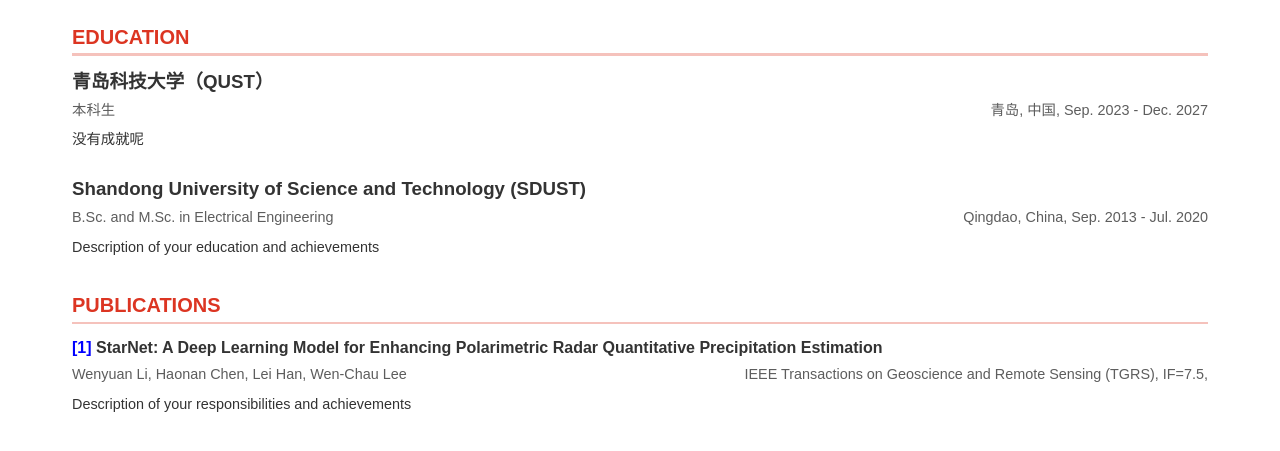
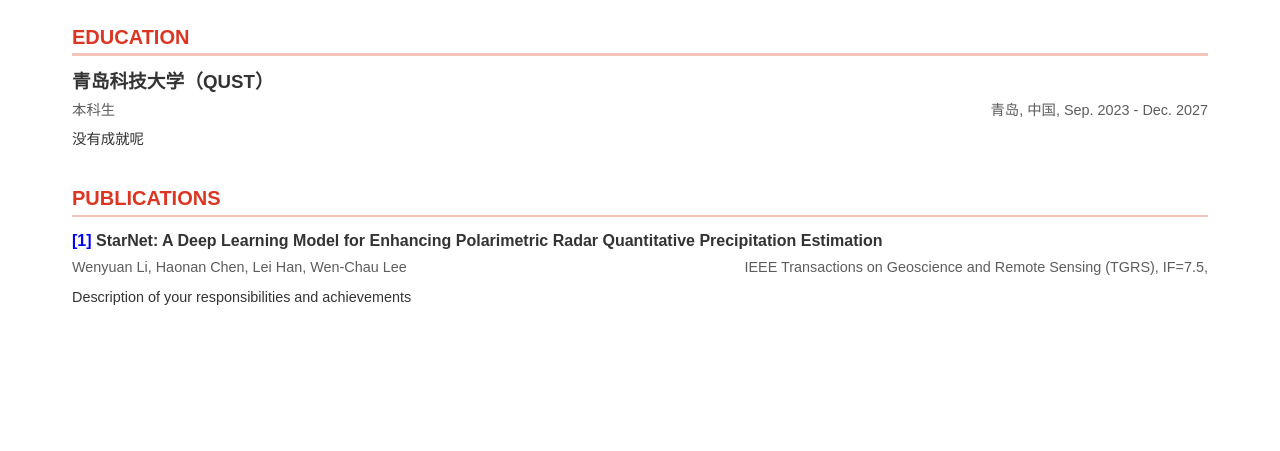
Before and after one commit to superchaoss/superchaoss.github.io, a plain HTML site: page index.html in a window 1280 px wide. Shown: the part 187-638 px from the top of the page. Drawn offline with Linux system fonts and the light colour scheme.

Commit message:
Update index.html

```diff
--- a/index.html
+++ b/index.html
@@ -236,17 +236,7 @@
                     <div class="entry-description">
                         没有成就呢
                     </div>
-                </div>
-                <div class="entry">
-                    <h3 class="entry-title">Shandong University of Science and Technology (SDUST)</h3>
-                    <div class="entry-info">
-                        <span>B.Sc. and M.Sc. in Electrical Engineering</span>
-                        <span>Qingdao, China, Sep. 2013 - Jul. 2020</span>
-                    </div>
-                    <div class="entry-description">
-                        Description of your education and achievements
-                    </div>
-                </div>
+
             </section>
 
             <section class="section">
```
